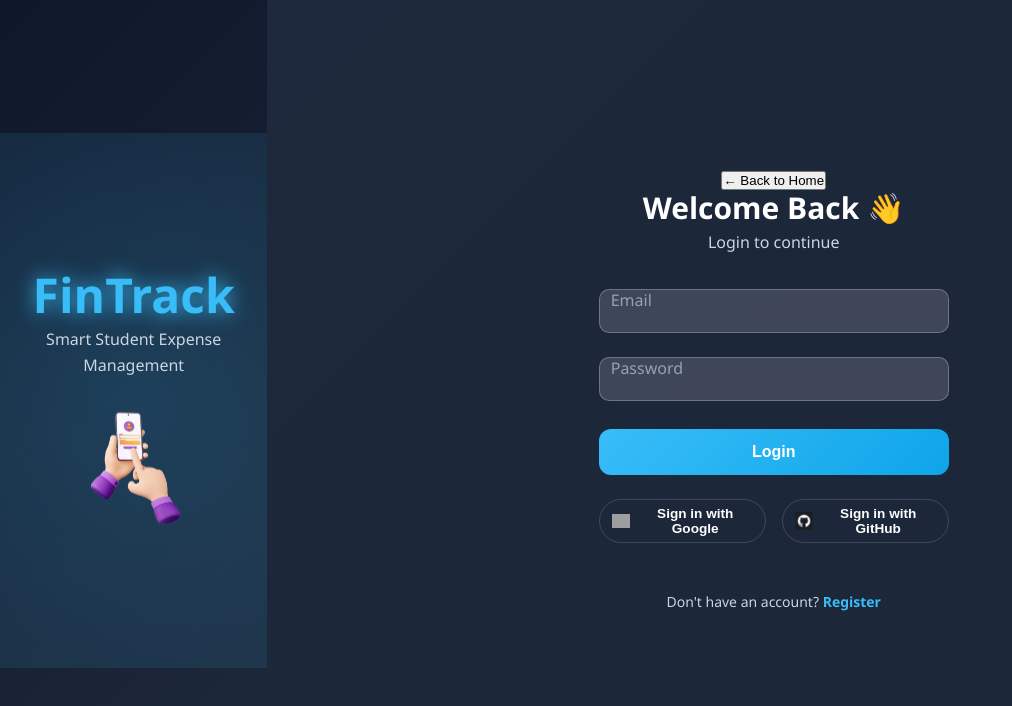
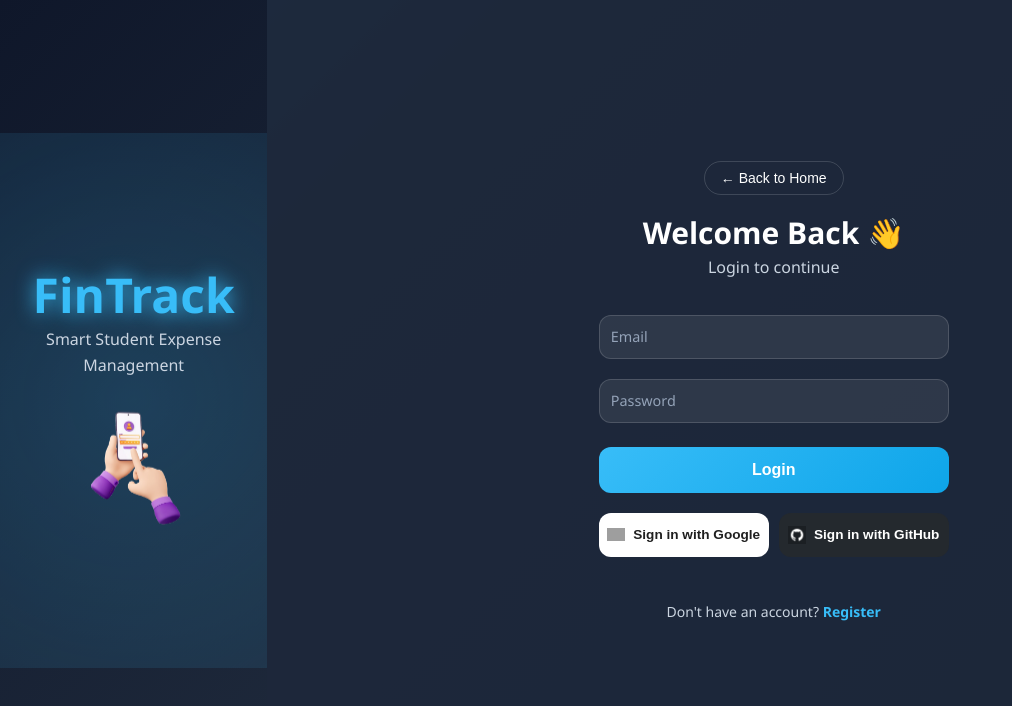
Before and after one commit to SaiSanathKumar-P/FinTracker, a website: page public/login.html in a window 1280 px wide. Shown: the whole page, without its empty margins (0-1012 px from the left). Drawn offline with Linux system fonts and the light colour scheme; grey boxes are pictures that could not be loaded.

Commit message:
Update login.html

```diff
--- a/public/login.html
+++ b/public/login.html
@@ -8,16 +8,24 @@
   <link rel="stylesheet" href="css/style.css">
   <style>
     body { opacity: 0; transition: opacity 0.2s; }
-    body.auto-mode, body.light-mode, body.dark-mode { opacity: 1; }
-    .floating-label-group { position: relative; margin-bottom: 1.5rem; }
-    .floating-label-group input { width: 100%; padding: 1rem 0.75rem 0.5rem; border-radius: 10px; border: 1px solid var(--input-border); background: var(--input-bg); color: var(--text-primary); font-size: 1rem; outline: none; transition: 0.2s; }
-    .floating-label-group label { position: absolute; left: 0.75rem; top: 0.75rem; color: var(--text-muted); pointer-events: none; transition: 0.2s; font-size: 1rem; }
-    .floating-label-group input:focus ~ label,
-    .floating-label-group input:not(:placeholder-shown) ~ label { top: -0.5rem; left: 0.5rem; font-size: 0.75rem; background: var(--bg-secondary); padding: 0 0.25rem; color: var(--primary-500); }
-    .floating-label-group input::placeholder { color: transparent; }
-    .social-login { display: flex; gap: 1rem; justify-content: center; margin: 1.5rem 0; }
-    .social-btn { flex: 1; padding: 0.75rem; border-radius: 30px; border: 1px solid var(--border-color); background: transparent; color: var(--text-primary); font-weight: 600; cursor: pointer; transition: 0.2s; display: flex; align-items: center; justify-content: center; gap: 0.5rem; }
-    .social-btn:hover { background: var(--primary-500); color: white; border-color: var(--primary-500); }
+    body.auto-mode, body.light-mode, body.dark-mode, body.page-loaded { opacity: 1; }
+    .back-btn {
+      background: transparent;
+      border: 1px solid var(--border-color);
+      color: var(--text-primary);
+      padding: 8px 16px;
+      border-radius: 30px;
+      margin-bottom: 20px;
+      cursor: pointer;
+      font-size: 14px;
+      transition: all 0.3s;
+    }
+    .back-btn:hover {
+      background: var(--primary-500);
+      color: white;
+      border-color: var(--primary-500);
+      transform: translateX(-5px);
+    }
   </style>
 </head>
 <body class="auto-mode">
@@ -28,9 +36,7 @@
       <img src="images/3d-render-secure-login-password-illustration.png" alt="Login" class="brand-icon floating" width="300">
     </aside>
     <main class="auth-right">
-      <button class="back-btn" onclick="goBack()">
-  ← Back to Home
-</button>
+      <button class="back-btn" onclick="goBack()">← Back to Home</button>
       <h2>Welcome Back 👋</h2>
       <p class="subtitle">Login to continue</p>
       <form id="loginForm">
@@ -61,18 +67,9 @@
   <script>
     const params = new URLSearchParams(window.location.search);
     const token = params.get("token");
-
     if (token && token !== "undefined") {
       localStorage.setItem("token", token);
       window.location.href = "dashboard.html";
-}
-  </script>
-  <script>
-  function goBack() {
-  document.body.classList.add("page-exit");
-  setTimeout(() => {
-    window.location.href = "index.html";
-  }, 300);
     }
   </script>
   <script src="js/ui-effects.js"></script>
```
Lines whose indentation alone changed are shown as unchanged.
